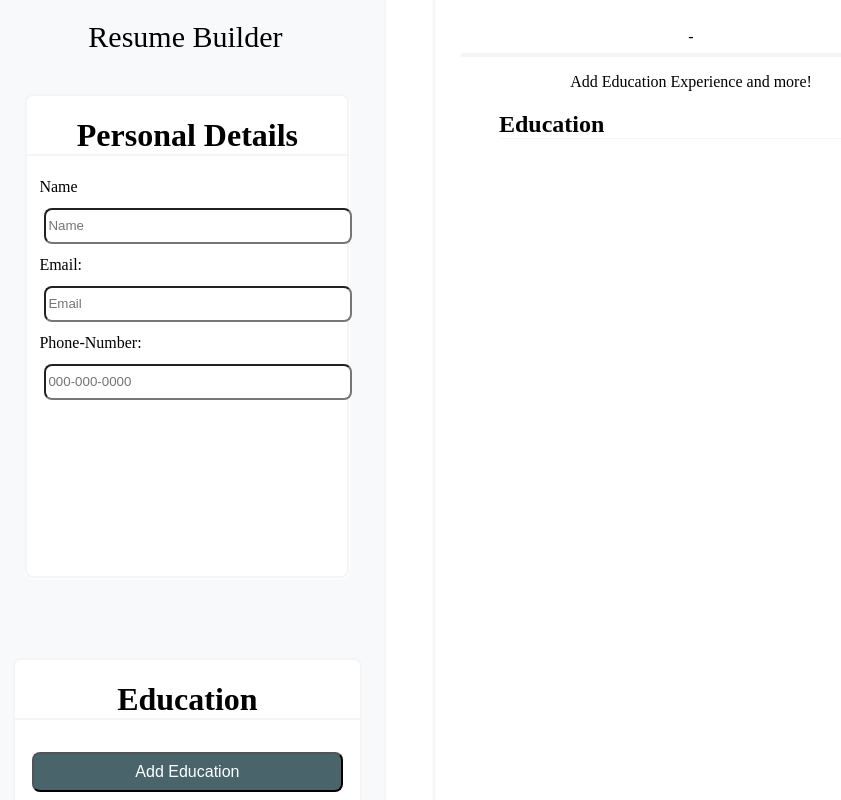
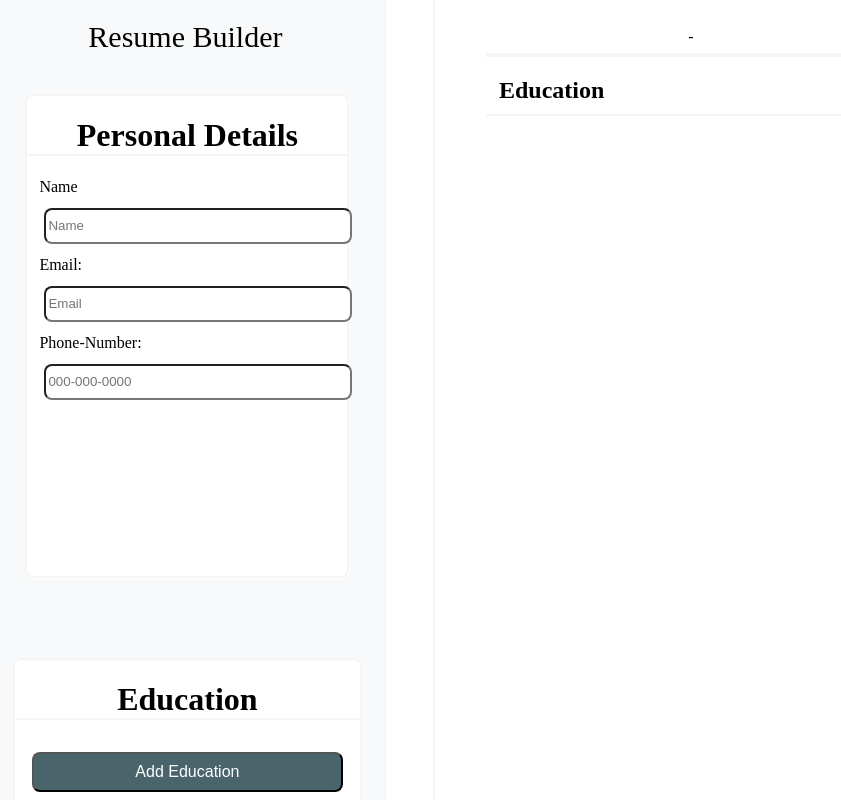
Before and after one commit to Amgad1123/CV-App, a React (Vite) app in the folder cv/: page / in a window 1280 px wide. Shown: the whole page, without its empty margins (205-1046 px from the left). Built offline with nearby package versions, Linux system fonts and the light colour scheme.

Commit message:
Minor UI fixes. Added functionality for making date appear in resume.  Formatted the date.

```diff
--- a/cv/src/App.jsx
+++ b/cv/src/App.jsx
@@ -12,7 +12,9 @@ function App() {
     const [schoolName, setSchoolName] = useState('');
     const [studyName, setStudyName] = useState('');
     const [save, setSave] = useState(false);
-    const [savedItems, setSavedItems] = useState([])
+    const [savedItems, setSavedItems] = useState([]);
+    const [eduStartDate, setEduStartDate] = useState ('');
+    const [eduEndDate, setEduEndDate] = useState ('Present');
     //const [eduDate, set]
     return (
     <>
@@ -35,16 +37,20 @@ function App() {
         setSave = {setSave}
         savedItems = {savedItems}
         setSavedItems = {setSavedItems}
+        eduStartDate = {eduStartDate}
+        setEduStartDate = {setEduStartDate}
+        eduEndDate = {eduEndDate}
+        setEduEndDate = {setEduEndDate}
                 />
       </div>
       <Display
       name = {name}
       email = {email}
       number = {number}
-      schoolName = {schoolName}
-      studyName = {studyName}
       save = {save}
       savedItems = {savedItems}
+      eduStartDate = {eduStartDate}
+      eduEndDate = {eduEndDate}
       />
 
     </>
--- a/cv/src/components/preview.jsx
+++ b/cv/src/components/preview.jsx
@@ -1,6 +1,16 @@
 
 import "../styles/preview.css"
-export default function display ({name, email,number, studyName, schoolName, savedItems}) {
+export default function display ({
+  name,
+  email,
+  number,
+  savedItems,
+  eduStartDate,
+  eduEndDate
+}) {
+  const format = {month: 'short', day: '2-digit', year: "numeric"};
+  const formttedStartDate = new Date(eduStartDate).toLocaleDateString('en-US', format)
+  const formattedEndDate = new Date(eduEndDate).toLocaleDateString('en-US', format)
     return (
         <div class = "rightSection">
           <h1>{name}</h1>
@@ -11,8 +21,8 @@ export default function display ({name, email,number, studyName, schoolName, sav
           </div>
 
         <div className="line"></div>
-        <p>Add Education Experience and more!</p>
         <h2 className="educationPreview">Education</h2>
+        <div className="headerLine"></div>
         {savedItems.map((item, index) => (
         <div key = {index} className="eduCard">
         <div className="schoolDiv">
@@ -21,7 +31,7 @@ export default function display ({name, email,number, studyName, schoolName, sav
             <p className="subSchool">{item.schoolName}</p>
           </div>
 
-          <p className="dates">Sep 2025 - Sep 2025</p>
+          <p className="dates">{formttedStartDate} - {formattedEndDate}</p>
         </div>
 
       </div>
--- a/cv/src/components/schooling.jsx
+++ b/cv/src/components/schooling.jsx
@@ -10,6 +10,10 @@ export default function SchoolInfo({
   setSave,
   savedItems,
   setSavedItems,
+  eduStartDate,
+  setEduStartDate,
+  eduEndDate,
+  setEduEndDate
 }) {
   const [showBox, setShowBox] = useState(false);
 
@@ -22,6 +26,7 @@ export default function SchoolInfo({
     setSavedItems((prevItems) => [...prevItems, { schoolName, studyName }]);
     setShowBox(false);
   };
+
 
   return (
     <div className="education">
@@ -73,11 +78,11 @@ export default function SchoolInfo({
           <div className="input-row-dates">
             <div className="input-col">
               <label htmlFor="startDate">Start Date:</label>
-              <input type="date" id="startDate" />
+              <input type="date" id="startDate"  onChange={(e) => setEduStartDate(e.target.value)}/>
             </div>
             <div className="input-col">
               <label htmlFor="endDate">End Date:</label>
-              <input type="date" id="endDate"/>
+              <input type="date" id="endDate" onChange={(e) => setEduEndDate(e.target.value)}/>
             </div>
           </div>
 
--- a/cv/src/styles/preview.css
+++ b/cv/src/styles/preview.css
@@ -6,9 +6,15 @@
 }
 
 .line {
-    margin-left: 2vw;
+    margin-left: 4vw;
     border: 2px solid whitesmoke;
-    width: 30vw;
+    width: 31vw;
+}
+.headerLine {
+    margin-left: 4vw;
+    border: 1.5px solid whitesmoke;
+    width: 31vw;
+    margin-top: -10px;
 }
 
 .educationPreview {
@@ -16,7 +22,6 @@
     align-self: left;
     margin-left: 5vw;
     border: none;
-    border-bottom: 1.5px solid whitesmoke;
 }
 
 .schoolDiv {
```
